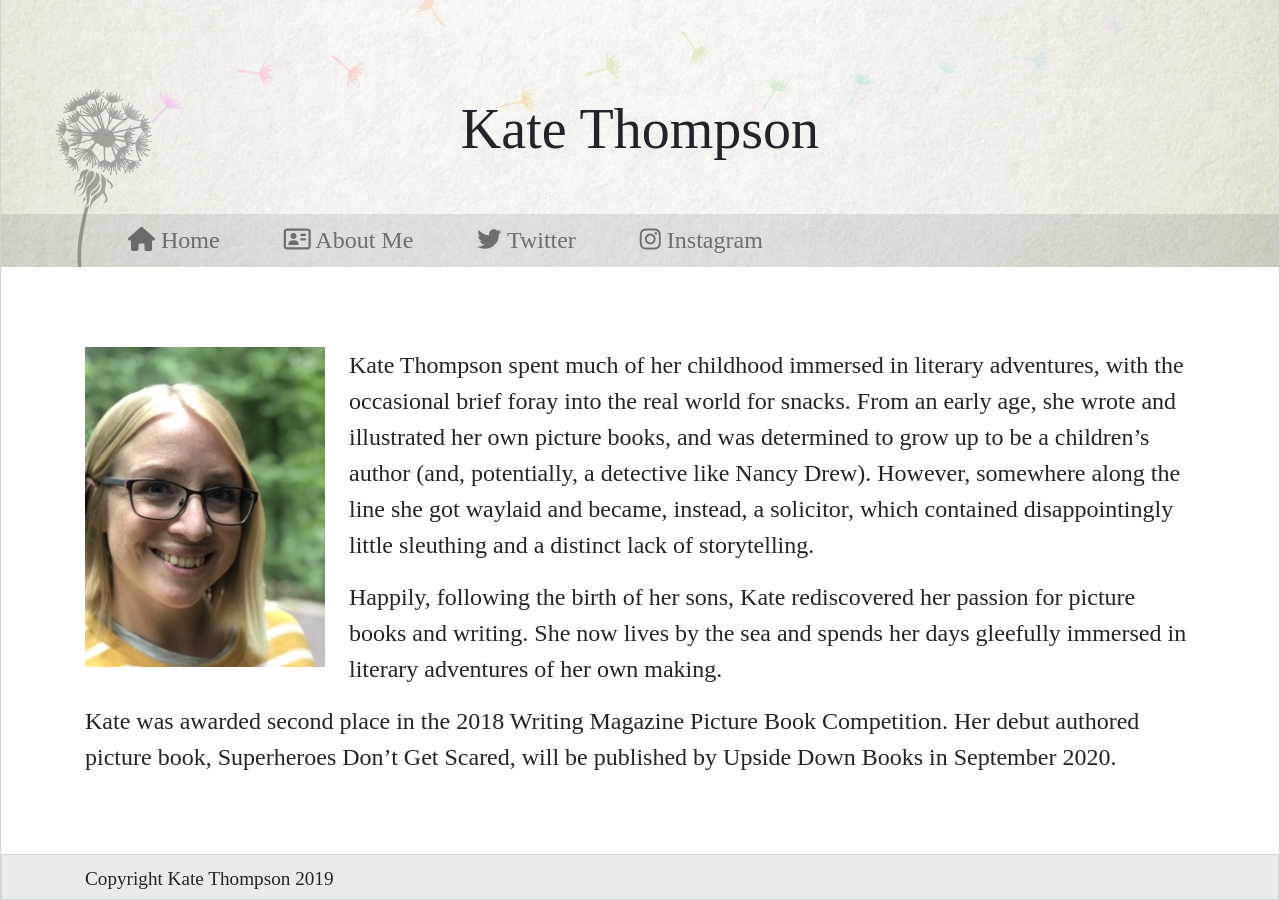
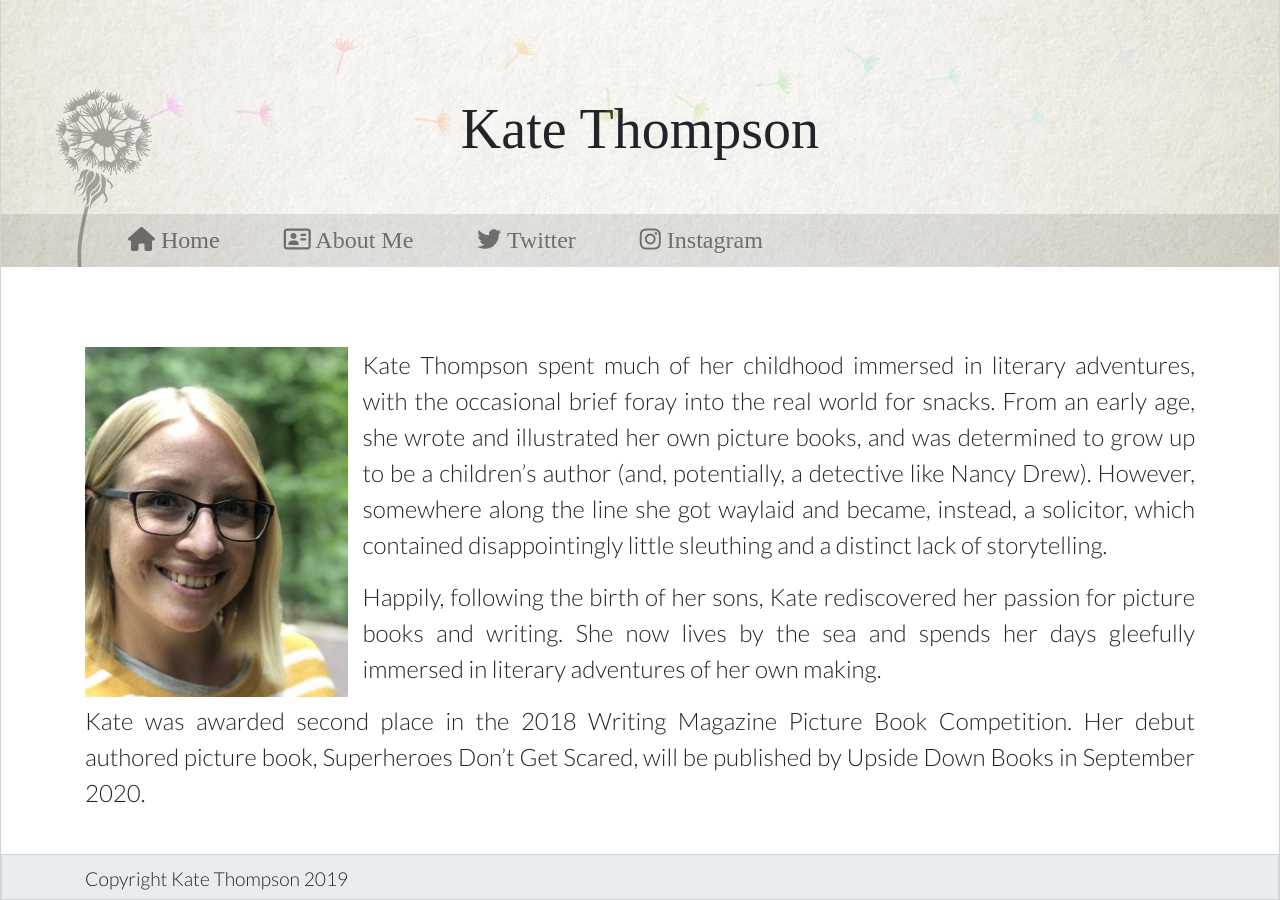
Before and after one commit to KateThompsonWrites/KateThompsonWrites.github.io, a Jekyll site: the page built from about.md, in a window 1280 px wide. Built offline with Jekyll 4.4.1, drawn with Linux system fonts in a browser that asks for light colours; nearby versions of some CDN libraries; some web fonts are replaced; our own code applies the rules of GitHub Pages for plain Markdown files.

Commit message:
Improving photo quality. Switching out font

```diff
--- a/_layouts/default.html
+++ b/_layouts/default.html
@@ -7,7 +7,7 @@
 {% seo %}
 
     <link rel="stylesheet" href="{{ '/assets/css/style.css?v=' | append: site.github.build_revision | relative_url }}">
-    <link href="https://fonts.googleapis.com/css?family=Shadows+Into+Light+Two&display=swap" rel="stylesheet">
+    <link href="https://fonts.googleapis.com/css?family=Lato:300|Shadows+Into+Light+Two&display=swap" rel="stylesheet">
     <script src="https://kit.fontawesome.com/defc5eca7a.js" crossorigin="anonymous"></script>
     <meta name="viewport" content="width=device-width">
     <!--[if lt IE 9]>
--- a/_sass/kt.scss
+++ b/_sass/kt.scss
@@ -1,6 +1,7 @@
 $jumbotron-bg: transparent;
 $jumbotron-padding: 3rem;
-$font-family-sans-serif: 'Shadows Into Light Two', cursive;
+$headings-font-family: 'Shadows Into Light Two', cursive;
+$font-family-sans-serif: 'Lato', sans-serif;
 $font-size-base: 1.5rem;
 
 $nav-link-padding-x: 1.1rem;
@@ -24,6 +25,7 @@ body {
   border-width: 0 1px;
   box-shadow: 0 0 2vw rgba(0,0,0, 0.05);
   position: relative;
+  padding-bottom: 3rem;
 }
 
 #contentWrapper {
@@ -188,6 +190,7 @@ footer {
   width: 100%;
   bottom: 0;
   transition: all .35s ease;
+  font-family: $headings-font-family;
 
   @include media-breakpoint-up(lg) {
     .navbar-nav {
@@ -236,3 +239,7 @@ footer {
     width: 100%;
   }
 }
+
+p {
+  text-align: justify;
+}
--- a/about.md
+++ b/about.md
@@ -1,4 +1,9 @@
-![Kate Thompson](/assets/images/kate-thompson-photo.jpg "Kate Thompson"){: .float-sm-left.mr-sm-4.about-photo}
+<picture class="background">
+  <source srcset="/assets/images/kate-thompson-photo.webp" type="image/webp">
+  <source srcset="/assets/images/kate-thompson-photo.jpg" type="image/jpeg">
+  <img src="/assets/images/kate-thompson-photo.jpg" alt="Kate Thompson" class="float-sm-left pl-0 col-sm-3">
+</picture>
+
 
 Kate Thompson spent much of her childhood immersed in literary adventures, with the occasional brief foray into the real world for snacks. From an early age, she wrote and illustrated her own picture books, and was determined to grow up to be a children’s author (and, potentially, a detective like Nancy Drew). However, somewhere along the line she got waylaid and became, instead, a solicitor, which contained disappointingly little sleuthing and a distinct lack of storytelling.
 
```
Also changed, not shown: assets/images/kate-thompson-photo.jpg, assets/images/kate-thompson-photo.webp (added).
